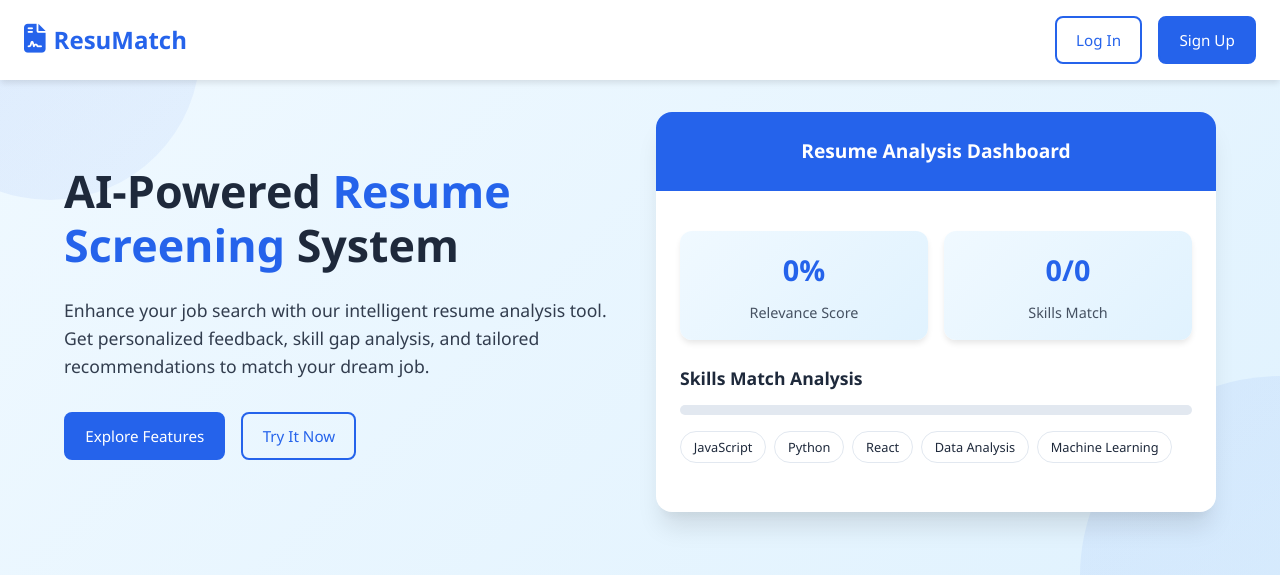
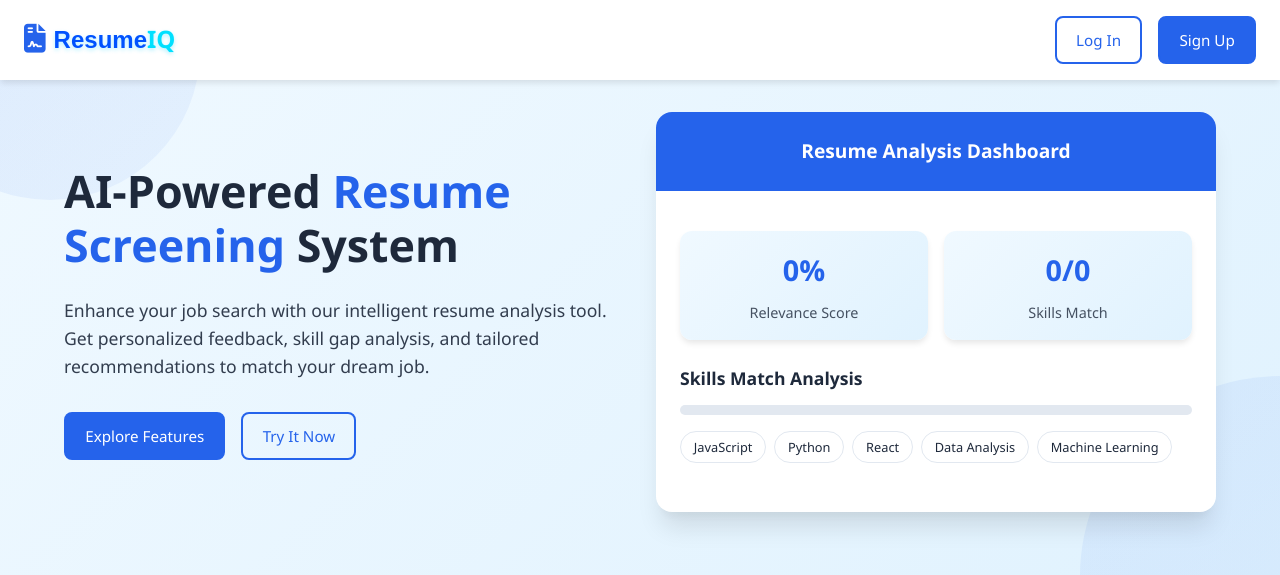
Before and after one commit to Kiranftw/Resume-Screening-ATS-Analytics-using-Generative-AI, a Flask app: page / in a window 1280 px wide. Shown: the top 575 px of the page. Run offline with Flask 3, Linux system fonts and the light colour scheme; parts of the project's set-up code (start-up, migrations or seed data) failed here and were passed over; some libraries are stand-ins or nearby versions.

Commit message:
Added Logo

```diff
--- a/templates/Landing Page.html
+++ b/templates/Landing Page.html
@@ -766,7 +766,9 @@
         <div class="header-container">
             <a href="#" class="logo">
                 <i class="fas fa-file-contract logo-icon"></i>
-                <h1>ResuMatch</h1>
+                <h1 style="font-family: 'Poppins', sans-serif; color: #0052FF; text-shadow: 0 2px 4px rgba(0, 210, 255, 0.3);">
+                    Resume<span style="color: #00E0FF;">IQ</span>
+                </h1>
             </a>
             <div class="auth-buttons">
                 <a href="#" class="btn btn-outline" id="loginLink">Log In</a>
```
